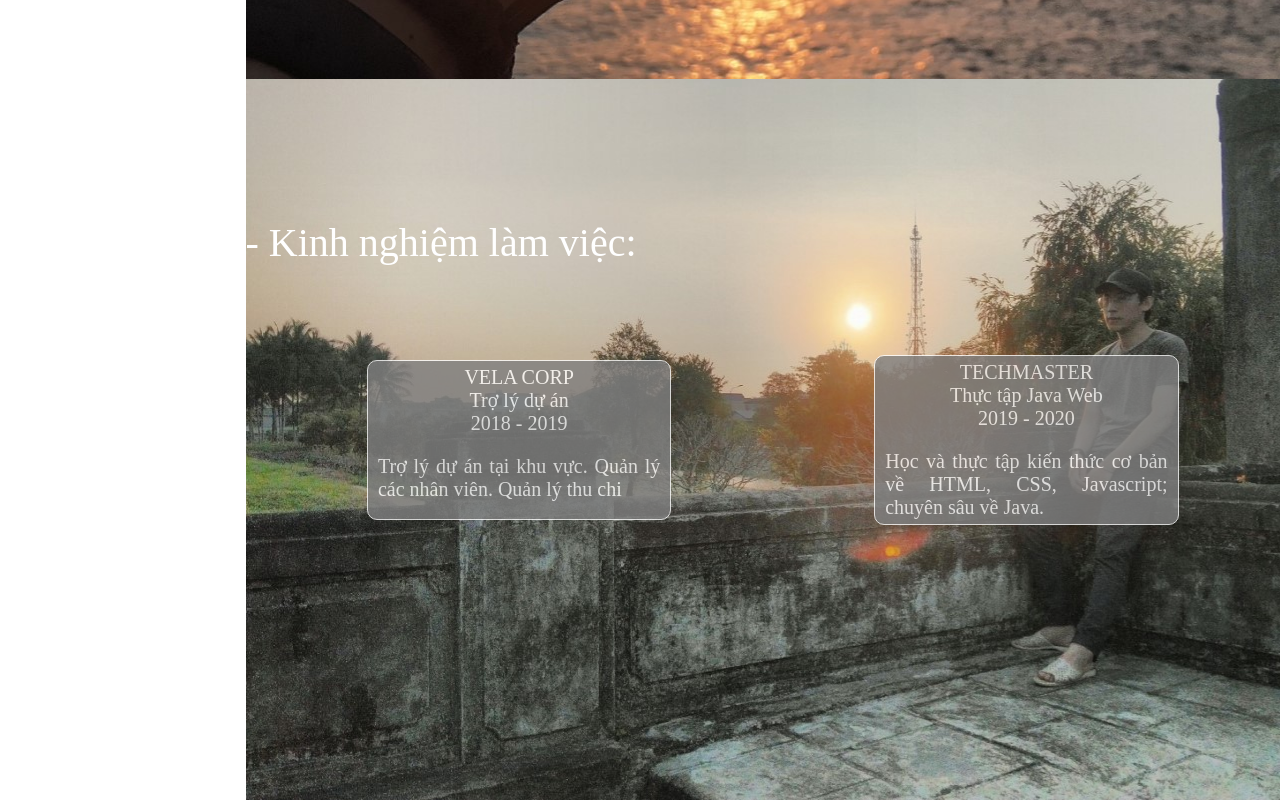
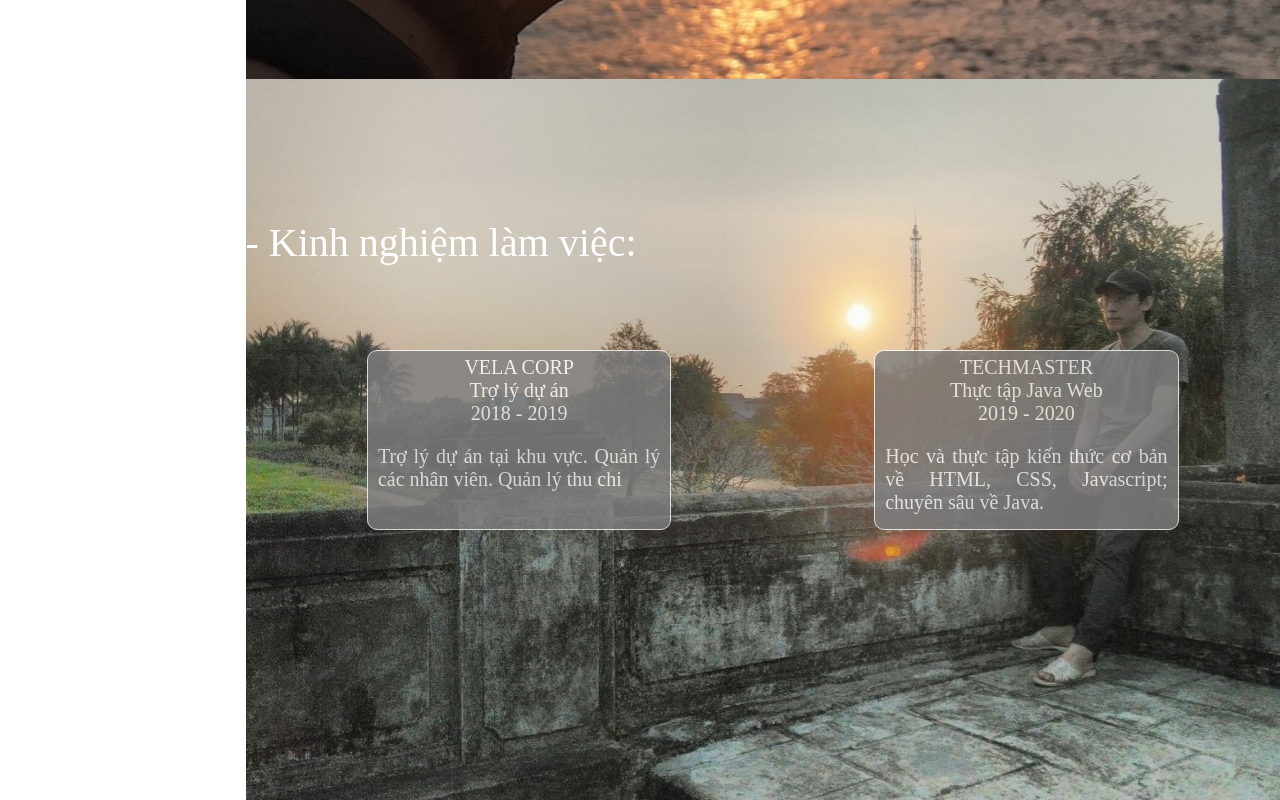
Before and after one commit to cuccu69/cuccu69.github.io, a plain HTML site: page index.html in a window 1280 px wide. Shown: the part 2805-3605 px from the top of the page. Drawn offline with Linux system fonts and the light colour scheme.

Commit message:
chinh sua lai css 1 chut

```diff
--- a/CSS/FinalExam.css
+++ b/CSS/FinalExam.css
@@ -276,7 +276,7 @@ li {
 .company {
   max-width: 30%;
   max-height: 300px;
-  min-height: 160px;
+  min-height: 180px;
   border: solid 1px;
   display: flex;
   flex-direction: column;
```
